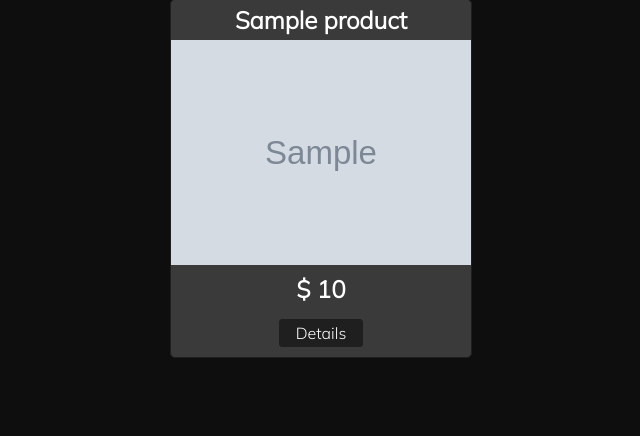
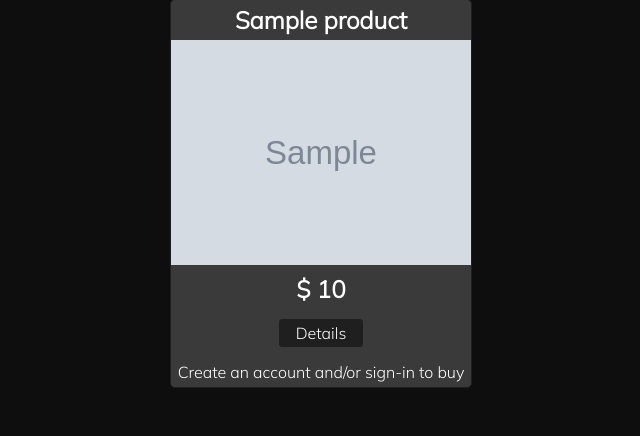
Before and after one commit to robertov92/CSE-341, a Node server app: page /project1/catalog in a window 1280 px wide. Shown: the part 101-537 px from the top of the page, without its empty margins (319-959 px from the left). Run offline with Node 20, Linux system fonts and the light colour scheme; tables that the repository leaves empty hold one stand-in row (values such as "Sample post"); grey boxes marked "Sample" are stand-in pictures; some libraries are stand-ins or nearby versions.

Commit message:
prove06-2

```diff
--- a/views/pages/project1/includes/add-to-cart.ejs
+++ b/views/pages/project1/includes/add-to-cart.ejs
@@ -1,6 +1,8 @@
 <% if (isAuthenticated) { %>
-<form action="/project1/cart" method="post">
-    <button class="btn" type="submit">Add to Cart</button>
-    <input type="hidden" name="productId" value="<%= product._id %>">
-</form>
-<% } %>
+    <form action="/project1/cart" method="post">
+        <button class="btn" type="submit">Add to Cart</button>
+        <input type="hidden" name="productId" value="<%= product._id %>">
+    </form>
+    <% } else { %>
+        <p>Create an account and/or sign-in to buy</p>
+        <% } %>
```
